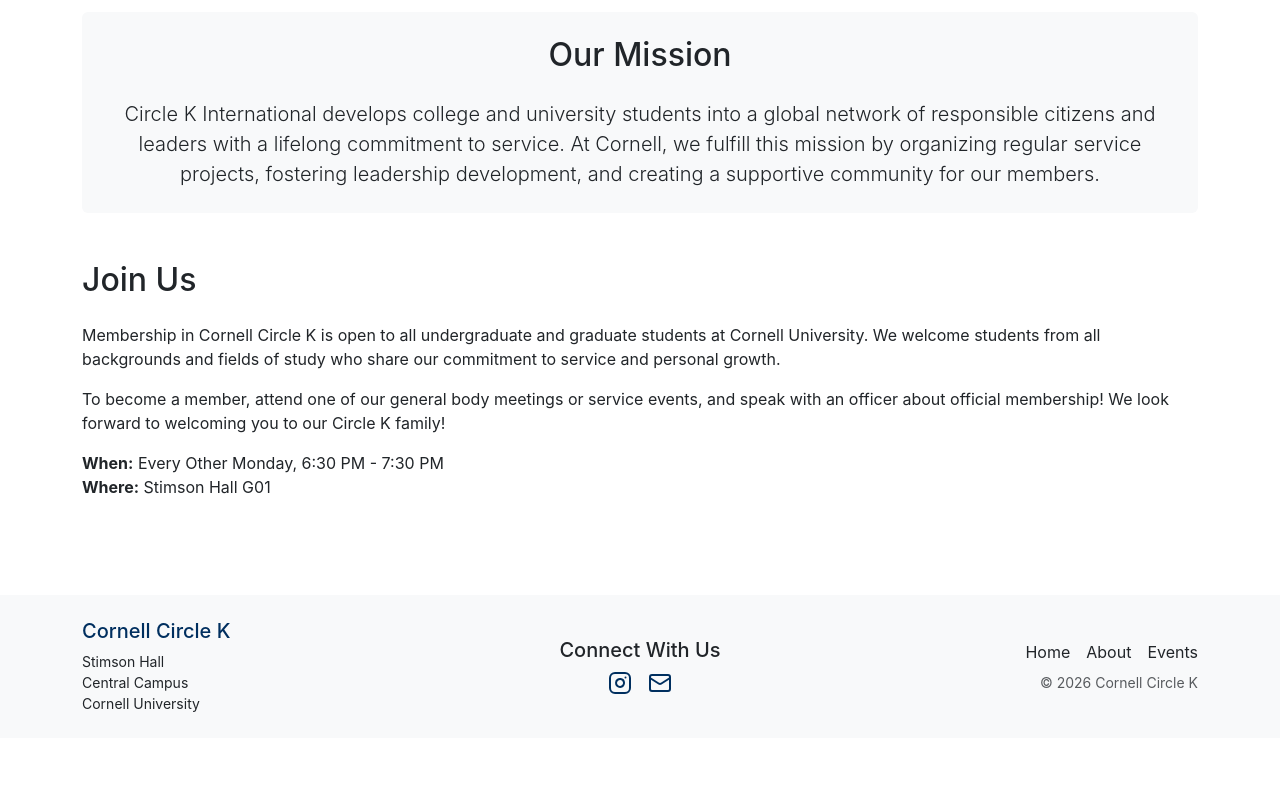
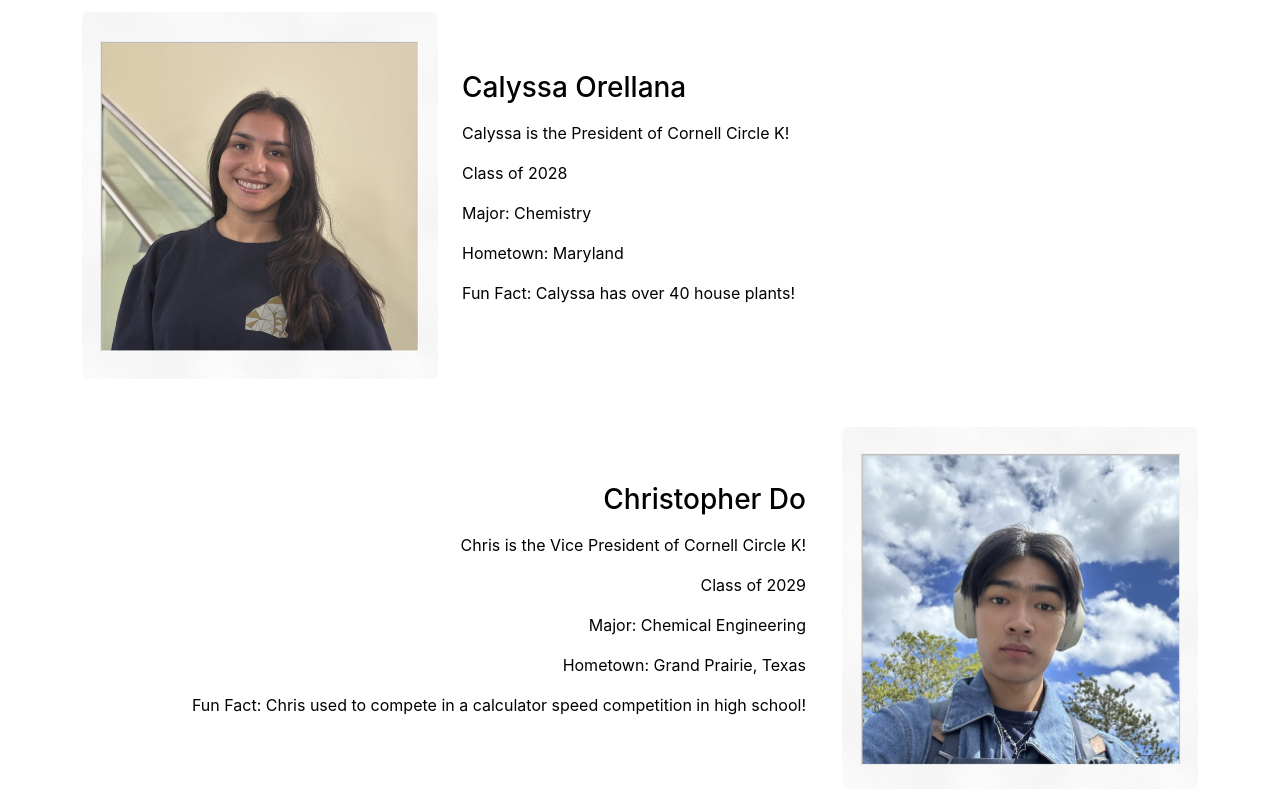
Before and after one commit to cornellcirclek/circlek-website-main, a React (Create React App) app: page /about in a window 1280 px wide. Shown: the part 960-1760 px from the top of the page. Before the commit the page ends 1698 px from the top, so only its background shows below. Built offline with nearby package versions, Linux system fonts and the light colour scheme.

Commit message:
EBoard Changes

```diff
--- a/src/pages/AboutPage.jsx
+++ b/src/pages/AboutPage.jsx
@@ -81,6 +81,8 @@
             )}
           </div>
         </Col>
+
+
         <Col lg={6}>
           <h2 className="mb-3">Who We Are</h2>
           <p>
@@ -96,7 +98,7 @@
         </Col>
       </Row>
 
-      <div className="my-5 py-4 px-4 rounded" style={{ backgroundColor: '#f8f9fa' }}>
+      <div className="my-5 py-4 px-4 rounded" style={{ backgroundColor: 'white', color: "black" }}>
         <h2 className="text-center mb-4">Our EBoard</h2>
         <p className="lead text-center mb-0">
           Circle K would not run properly without the dedication and hard work of our executive board.
@@ -106,9 +108,56 @@
         </p>
       </div>
 
+      <Row className="align-items-center mb-5" style={{ backgroundColor: 'white', color: "black" }}>
+        <Col md={4} className="text-center mb-4 mb-md-0">
+          <img
+            src={require('../assets/eboard/Calyssa Headshot.png')}
+            alt="Calyssa headshot"
+            className="img-fluid rounded"
+            style={{ maxHeight: '400px', objectFit: 'cover' }}
+          />
+        </Col>
+        <Col md={8}>
+          <h3 className="mb-3">Calyssa Orellana</h3>
+          <p>
+            Calyssa is the President of Cornell Circle K!
+          </p>
+          <p>
+            Class of 2028
+          </p>
+          <p>
+            Major: Chemistry
+          </p>
+          <p>
+            Hometown: Maryland
+          </p>
+          <p>
+            Fun Fact: Calyssa has over 40 house plants!
+          </p>
+        </Col>
+      </Row>
+<Row className="align-items-center mb-5 justify-content-center" style={{ backgroundColor: 'white', color: "black" }}>
+  {/* 1. The Text Column (Narrowed and Right-Aligned) */}
+  <Col md={8} className="text-md-end pe-md-4">
+    <h3 className="mb-3">Christopher Do</h3>
+    <p>Chris is the Vice President of Cornell Circle K!</p>
+    <p>Class of 2029</p>
+    <p>Major: Chemical Engineering</p>
+    <p>Hometown: Grand Prairie, Texas</p>
+    <p>Fun Fact: Chris used to compete in a calculator speed competition in high school!</p>
+  </Col>
 
-
-      <div className="my-5 py-4 px-4 rounded" style={{ backgroundColor: '#f8f9fa' }}>
+  {/* 2. The Image Column */}
+  <Col md={4} className="text-center mb-4 mb-md-0">
+    <img
+      src={require('../assets/eboard/Chris Headshot.png')}
+      alt="Chris headshot"
+      className="img-fluid rounded"
+      style={{ maxHeight: '400px', objectFit: 'cover' }}
+    />
+  </Col>
+</Row>
+      <div className="my-5 py-4 px-4 rounded" style={{ backgroundColor: CKIBlue, color: "rgb(255, 255, 255)" }}>
         <h2 className="text-center mb-4">Our Mission</h2>
         <p className="lead text-center mb-0">
           Circle K International develops college and university students into a global network of responsible
--- a/src/pages/HomePage.jsx
+++ b/src/pages/HomePage.jsx
@@ -223,7 +223,7 @@
           <Link
             to="/events"
             className="btn"
-            style={{ backgroundColor: "rgb(255, 255, 255)", color: CKIBlue, borderColor: CKIBlue }}
+            style={{ backgroundColor: CKIBlue, color: "rgb(255, 255, 255)"}}
           >
             View All Events
           </Link>
```
Also changed, not shown: src/assets/eboard/Calyssa Headshot.png (added), src/assets/eboard/Chris Headshot.png (added).
